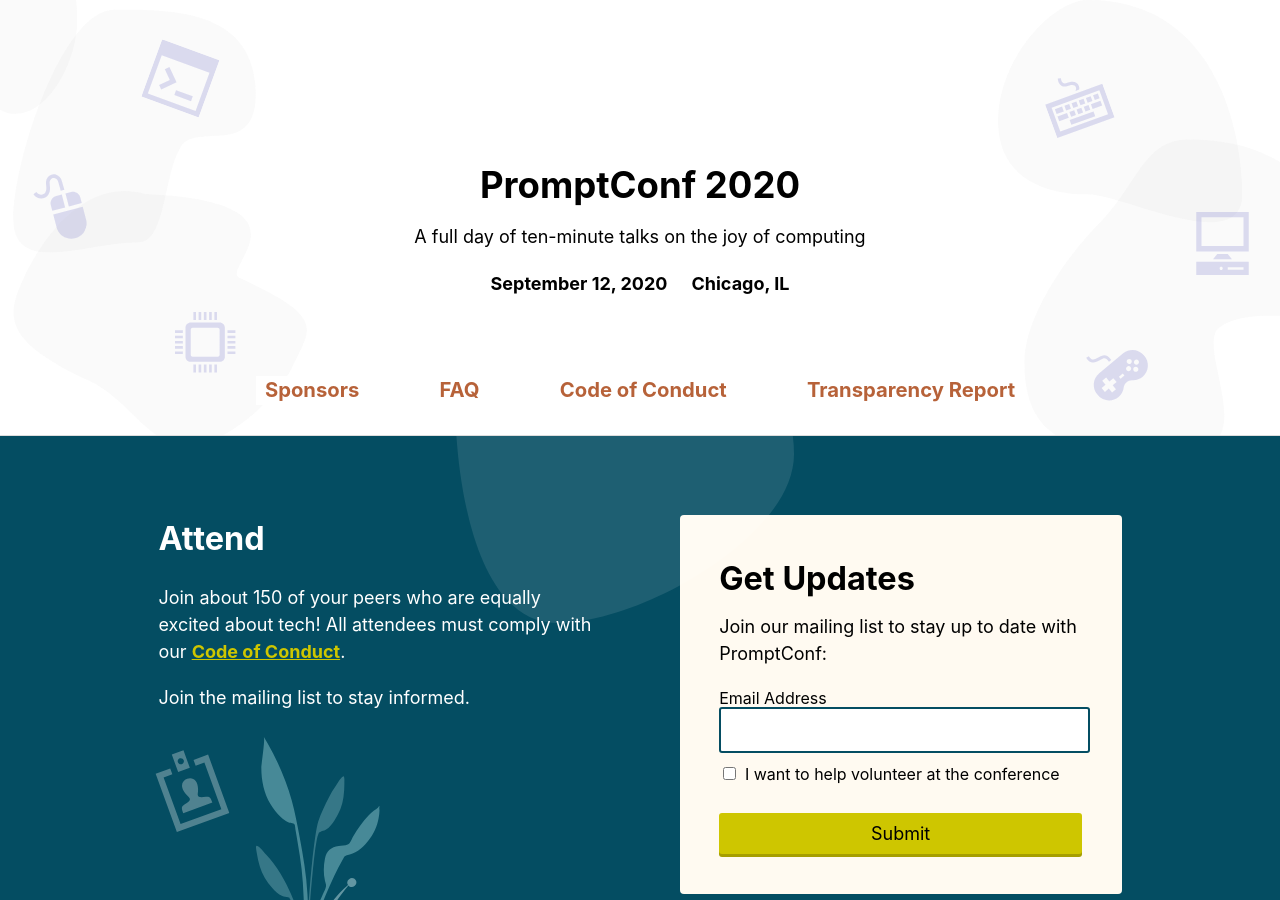
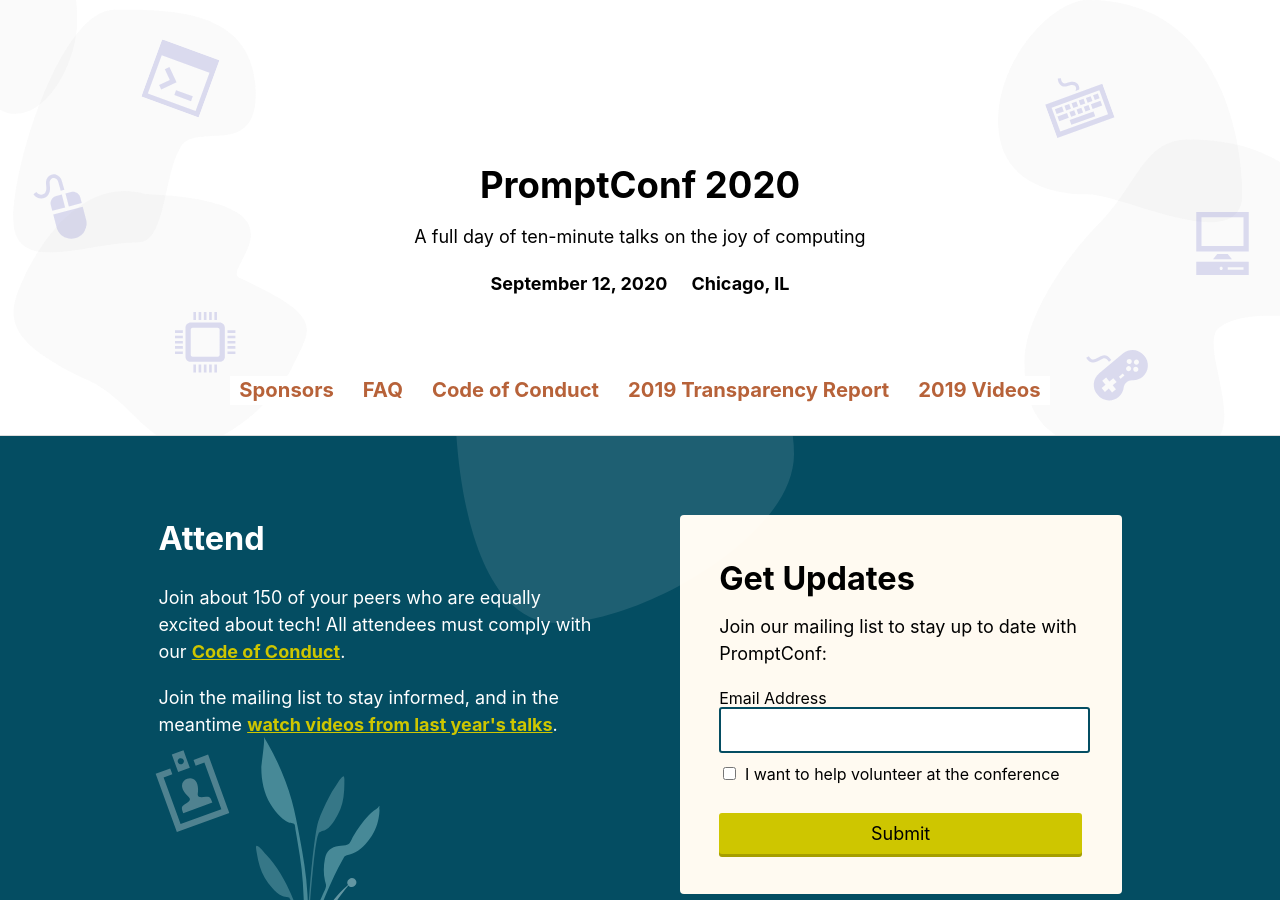
Before and after one commit to promptconf/promptconf.github.io, a Jekyll site: the page built from index.html, in a window 1280 px wide and 900 px high. Built offline with Jekyll 4.4.1, drawn with Linux system fonts in a browser that asks for light colours; some web fonts are replaced; comment, search, counter and statistics services are not loaded.

Commit message:
add links to videos

```diff
--- a/_data/nav.yml
+++ b/_data/nav.yml
@@ -16,5 +16,7 @@
   link: /#faq
 - name: Code of Conduct
   link: /conduct/
-- name: Transparency Report
+- name: 2019 Transparency Report
   link: /transparency-report/
+- name: 2019 Videos
+  link: https://www.youtube.com/channel/UCZuCZJLCg0f_LfxwfgXZ8yg/videos
--- a/_includes/footer.html
+++ b/_includes/footer.html
@@ -31,6 +31,9 @@
                 <li>
                     Instagram: <a class='gtm-social' href='https://instagram.com/promptconfchi' target='_blank'>promptconfchi</a>
                 </li>
+                <li>
+                    <a class='gtm-social' href='https://www.youtube.com/channel/UCZuCZJLCg0f_LfxwfgXZ8yg/videos' target='_blank'>YouTube</a>
+                </li>
             </ul>
         </div>
     </nav>
--- a/_includes/home/attend.html
+++ b/_includes/home/attend.html
@@ -5,7 +5,7 @@
     {% if site.registrationIsOpen %}
         <p>Registration is <a href={{ site.registrationURL }} target="_blank">open now!</a></p>
         {% else %}
-        <p>Join the mailing list to stay informed.</p>
+        <p>Join the mailing list to stay informed, and in the meantime <a href="https://www.youtube.com/channel/UCZuCZJLCg0f_LfxwfgXZ8yg/videos" target="_blank">watch videos from last year's talks</a>.</p>
     {% endif %}
 </div>
 
```
